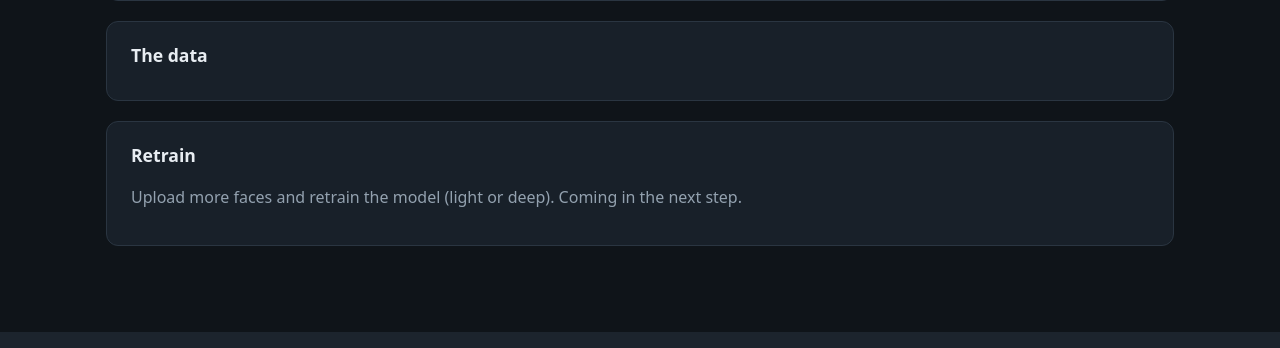
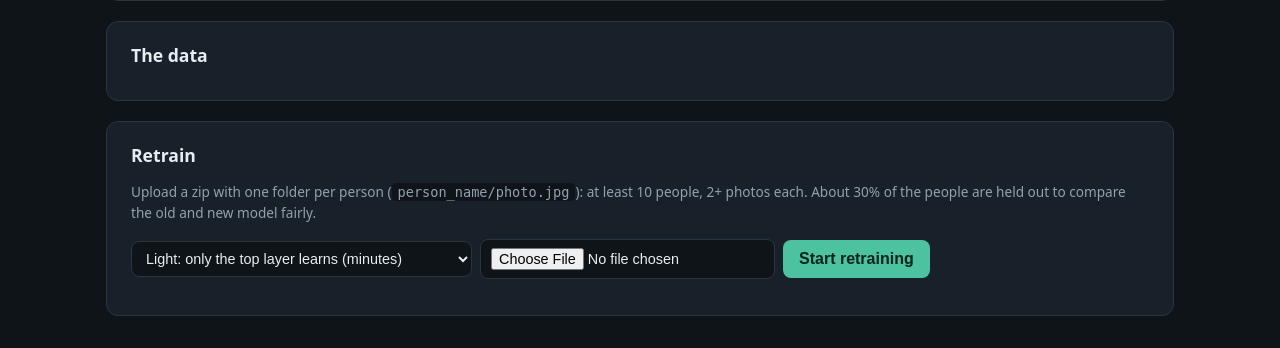
Before and after one commit to hycienti/ml-pipeline-faceunlock, a Flask app: template app/templates/dashboard.html in a window 1280 px wide. Shown: the part 468-816 px from the top of the page. Run offline with Flask 3, Linux system fonts and the light colour scheme; the template is opened without the code that fills it: most values are stand-ins (such as "Sample title", 1, 10 or a date in 2020); parts of the project's set-up code (start-up, migrations or seed data) failed here and were passed over.

Commit message:
feat(dashboard): retrain panel with progress, old-vs-new table and promote

```diff
--- a/app/static/dashboard.js
+++ b/app/static/dashboard.js
@@ -95,6 +95,58 @@ async function loadData() {
   $("data-notes").textContent = `LFW photos capped at ${d.photo_cap} per person. Face detector found exactly one face in ${pct(d.detector_success_rate)} of training photos. Kaggle set: ${d.kaggle.total_images} images (colour modes in a ${d.kaggle.sampled}-image sample: ${modes}).`;
 }
 
+const RESULT_ROWS = [["auc", "AUC", false], ["accuracy", "Accuracy", true], ["f1", "F1", true], ["far", "False accept", true], ["frr", "False reject", true]];
+let pollTimer;
+
+function renderJob(state) {
+  const job = state.job;
+  if (!job) { $("retrain-status").textContent = `Live model: v${state.active_version}. No retrain yet.`; return; }
+  const running = job.status === "running";
+  $("retrain-start").disabled = running;
+  $("retrain-bar").hidden = !running;
+  $("retrain-fill").style.width = Math.round(job.progress * 100) + "%";
+  const label = { running: `Retraining (${job.mode}) ${Math.round(job.progress * 100)}%`, done: `Retrain (${job.mode}) finished.`, failed: "Retrain failed: " + (job.message || "unknown error") }[job.status];
+  $("retrain-status").textContent = `${label} Live model: v${state.active_version}.`;
+  $("retrain-status").className = job.status === "failed" ? "error" : "muted";
+
+  const result = job.result;
+  $("retrain-result").hidden = !(job.status === "done" && result);
+  if (job.status === "done" && result) {
+    $("retrain-table").innerHTML = "<tr><th>Metric</th><th>Old</th><th>New</th></tr>" + RESULT_ROWS.map(([k, name, asPct]) => {
+      const fmt = (v) => (asPct ? pct(v) : v.toFixed(3));
+      const better = k === "far" || k === "frr" ? result.new[k] <= result.old[k] : result.new[k] >= result.old[k];
+      return `<tr><td>${name}</td><td>${fmt(result.old[k])}</td><td class="${better ? "best-cell" : ""}">${fmt(result.new[k])}</td></tr>`;
+    }).join("");
+    $("retrain-note").textContent = `Trained on ${result.people_train} uploaded people, compared on ${result.people_eval} held-out people (${result.eval_pairs} pairs). Small samples are noisy: promote only if the new model is clearly better.`;
+    $("promote").hidden = job.promoted;
+    if (job.promoted) $("retrain-note").textContent += " This model is live.";
+  }
+  if (running) pollTimer = setTimeout(pollRetrain, 2000);
+}
+
+async function pollRetrain() { clearTimeout(pollTimer); renderJob(await getJSON("/api/retrain/status")); }
+
+$("retrain-start").onclick = async () => {
+  const file = $("retrain-file").files[0];
+  if (!file) { $("retrain-status").textContent = "Choose a zip file first."; return; }
+  const form = new FormData();
+  form.append("mode", $("retrain-mode").value);
+  form.append("dataset", file);
+  $("retrain-status").textContent = "Uploading and checking the zip…";
+  const data = await (await fetch("/api/retrain", { method: "POST", body: form })).json();
+  if (!data.ok) { $("retrain-status").textContent = data.message; $("retrain-status").className = "error"; return; }
+  pollRetrain();
+};
+
+$("promote").onclick = async () => {
+  if (!confirm("Make the new model live? Every user will be re-enrolled with it.")) return;
+  const data = await (await fetch("/api/retrain/promote", { method: "POST" })).json();
+  $("retrain-status").textContent = data.message;
+  $("retrain-status").className = data.ok ? "ok" : "error";
+  if (data.ok) setTimeout(() => location.reload(), 1200);
+};
+
 loadStatus();
 loadMetrics();
 loadData();
+pollRetrain();
--- a/app/static/style.css
+++ b/app/static/style.css
@@ -51,3 +51,10 @@ th { color: var(--muted); font-weight: 600; }
 tr.best td { color: var(--accent); font-weight: 600; }
 .samples { width: 100%; border-radius: 10px; border: 1px solid var(--line); }
 code { background: var(--bg); padding: 1px 6px; border-radius: 4px; }
+
+/* retrain */
+select, input[type=file] { padding: 8px 10px; border-radius: 8px; border: 1px solid var(--line); background: var(--bg); color: var(--text); font-size: .9rem; }
+.row { flex-wrap: wrap; align-items: center; }
+.bar { height: 8px; background: var(--bg); border-radius: 4px; overflow: hidden; margin: 8px 0; }
+#retrain-fill { height: 100%; width: 0; background: var(--accent); transition: width .4s; }
+.best-cell { color: var(--accent); font-weight: 700; }
--- a/app/templates/dashboard.html
+++ b/app/templates/dashboard.html
@@ -56,7 +56,23 @@
 
   <section class="panel">
     <h2>Retrain</h2>
-    <p class="muted">Upload more faces and retrain the model (light or deep). Coming in the next step.</p>
+    <p class="muted small">Upload a zip with one folder per person (<code>person_name/photo.jpg</code>): at least 10 people, 2+ photos each. About 30% of the people are held out to compare the old and new model fairly.</p>
+    <div class="row">
+      <select id="retrain-mode">
+        <option value="light">Light: only the top layer learns (minutes)</option>
+        <option value="deep">Deep: whole network fine-tunes (slow on CPU)</option>
+      </select>
+      <input id="retrain-file" type="file" accept=".zip">
+      <button id="retrain-start" type="button">Start retraining</button>
+    </div>
+    <p id="retrain-status" role="status" class="muted"></p>
+    <div class="bar" id="retrain-bar" hidden><div id="retrain-fill"></div></div>
+    <div id="retrain-result" hidden>
+      <h3>Old vs new model (on held-out uploaded people)</h3>
+      <table id="retrain-table"></table>
+      <p class="muted small" id="retrain-note"></p>
+      <button id="promote" type="button" hidden>Promote the new model</button>
+    </div>
   </section>
 </div>
 {% endblock %}
```
